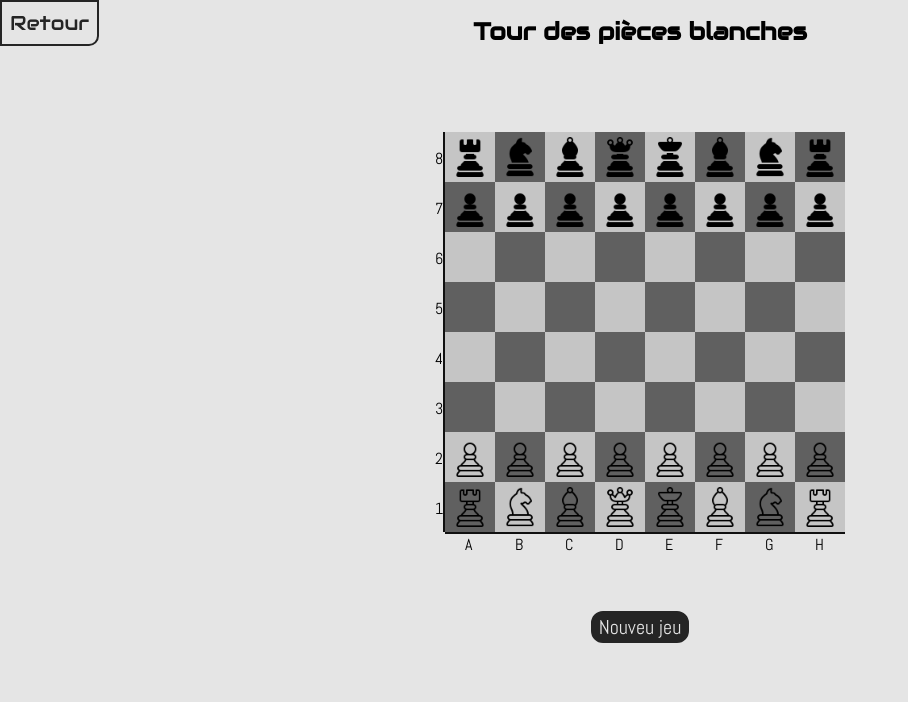
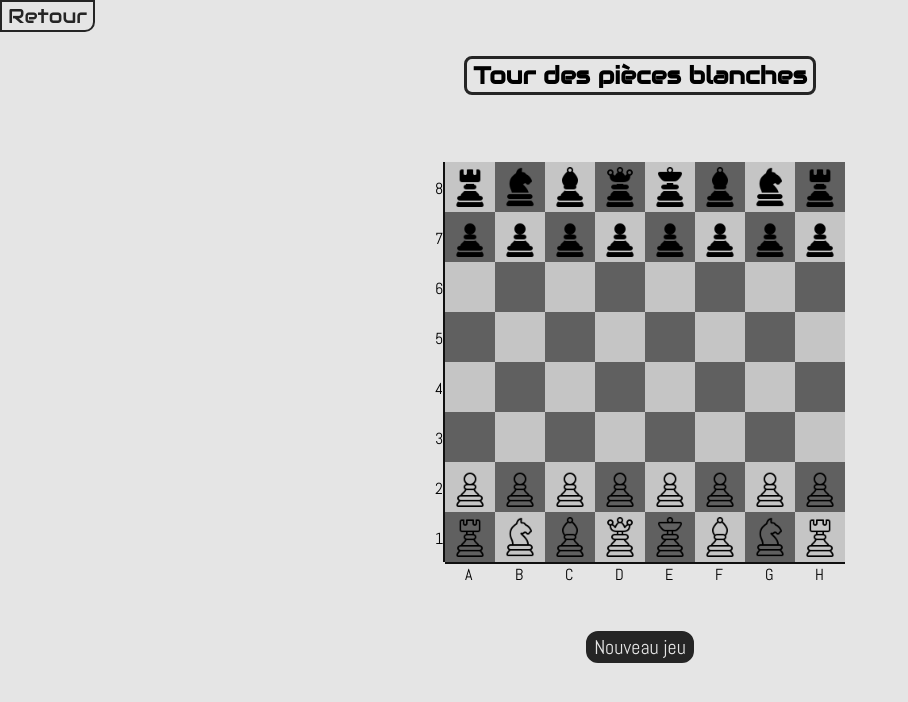
Before and after one commit to qbaccon/personnal_project, a PHP site: page /game.php in a window 1280 px wide. Shown: the top 702 px of the page, without its empty margins (0-908 px from the left). Run offline with PHP 8.4, Linux system fonts and the light colour scheme; grey boxes are pictures that could not be loaded.

Commit message:
update for fix style details

```diff
--- a/chessmate/game.php
+++ b/chessmate/game.php
@@ -116,60 +116,10 @@
 			<div class='coo_chr'><p>G</p></div>
 			<div class='coo_chr'><p>H</p></div>
 		</section>
-		<!-- <section class="form_select">
-			<p id="piece">Séléctionner une pièce</p>
-			<div class="slct">
-				<select name="col_s" class="col_s">
-					<option value="a">A</option>
-					<option value="b">B</option>
-					<option value="c">C</option>
-					<option value="d">D</option>
-					<option value="e">E</option>
-					<option value="f">F</option>
-					<option value="g">G</option>
-					<option value="h">H</option>
-				</select>
-				<select name="row_s" class="row_s">
-					<option value="1">1</option>
-					<option value="2">2</option>
-					<option value="3">3</option>
-					<option value="4">4</option>
-					<option value="5">5</option>
-					<option value="6">6</option>
-					<option value="7">7</option>
-					<option value="8">8</option>
-				</select>
-			</div>
-			<p id="end">Séléctionner la destination</p>
-			<div class="slct">
-				<select name="col_e" class="col_e">
-					<option value="a">A</option>
-					<option value="b">B</option>
-					<option value="c">C</option>
-					<option value="d">D</option>
-					<option value="e">E</option>
-					<option value="f">F</option>
-					<option value="g">G</option>
-					<option value="h">H</option>
-				</select>
-				<select name="row_e" class="row_e">
-					<option value="1">1</option>
-					<option value="2">2</option>
-					<option value="3">3</option>
-					<option value="4">4</option>
-					<option value="5">5</option>
-					<option value="6">6</option>
-					<option value="7">7</option>
-					<option value="8">8</option>
-				</select>
-			</div>
-			</br>
-			<button name="send_m" id="send_m">Valider</button>
-		</section> -->
 	</section>
 	<p id="chess_msg">Votre Roi est en échec</p>
 	<form action="game.php" method="post">
-		<button id="new_game" type="submit">Nouveu jeu</button>
+		<button id="new_game" type="submit">Nouveau jeu</button>
 	</form>
 	<script src="class/token_captured.js"></script>
 	<script src="script/pat_ending.js"></script>
--- a/chessmate/script/move.js
+++ b/chessmate/script/move.js
@@ -171,7 +171,7 @@ board_till.forEach(elem => elem.addEventListener('click', function()
 		{
 			coo_s = this.className;
 			save_till = this;
-			this.style.backgroundColor = "#15a5a5";
+			this.style.backgroundColor = "#841d1d";
 			save_till_tab = ignite_good_till(this, board_till, inv_clr, clr);
 			save_till_tab.forEach(till => {
 				till.style.backgroundColor = "#157e15";
--- a/chessmate/script/pat_ending.js
+++ b/chessmate/script/pat_ending.js
@@ -48,5 +48,4 @@ function can_move(king_till, king_coo, clr, inv_clr)
 function pat_ending()
 {
 	title.textContent = "Pat !";
-	mv_sender.style.display = "none";
 }
--- a/chessmate/style/game.css
+++ b/chessmate/style/game.css
@@ -34,7 +34,7 @@ a
 	font-family: Audiowibe;
 	color: #e5e5e5;
 	background-color: #252525;
-	padding: 8px;
+	padding: 1px 6px 1px 6px;
 	border: solid #252525 2px;
 	border-radius: 0px 0px 10px 0px;
 	transition-duration: 0.15s;
@@ -52,6 +52,11 @@ h1
 	font-family: Audiowibe;
 	font-size: 24px;
 	text-align: center;
+	border: solid 3px #252525;
+	border-radius: 8px;
+	margin-top: 7vh;
+	margin-bottom: 1vh;
+	padding: 1px 6px 1px 6px;
 }
 
 @media (max-width: 410px)
@@ -70,6 +75,7 @@ p.msg, #chess_msg
 	border-bottom: solid 3px #101010;
 	filter: opacity(0%);
 	transition: all 0.5s ease;
+	margin: 15px;
 }
 
 .game
```
